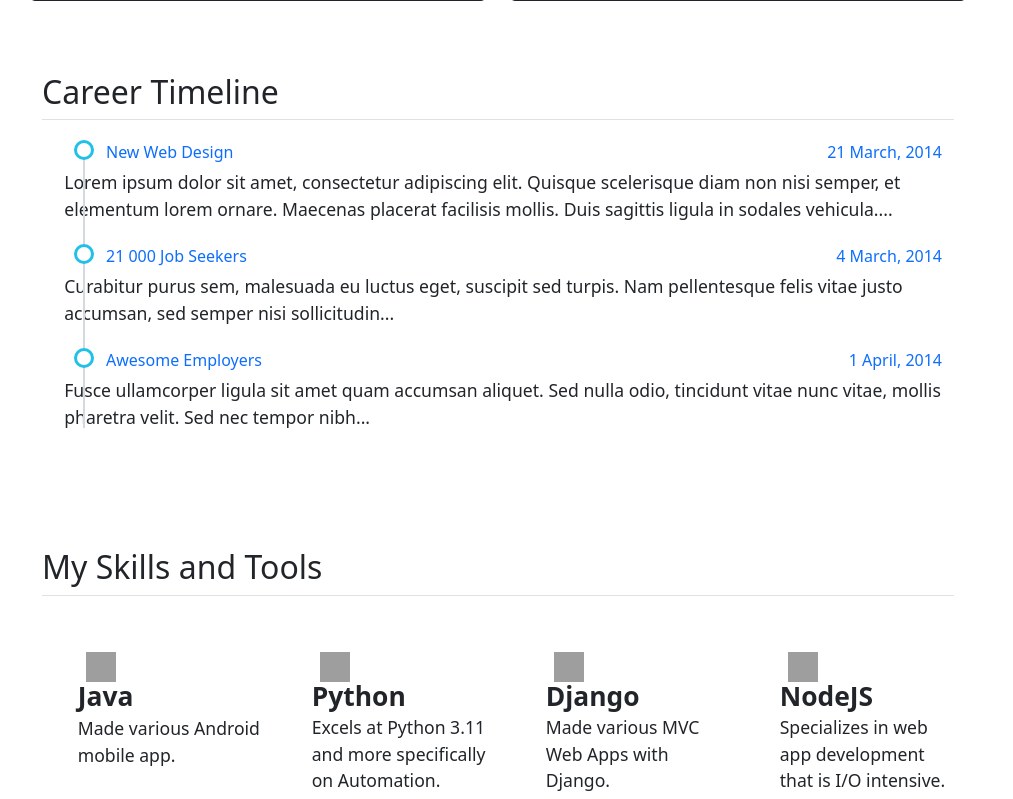
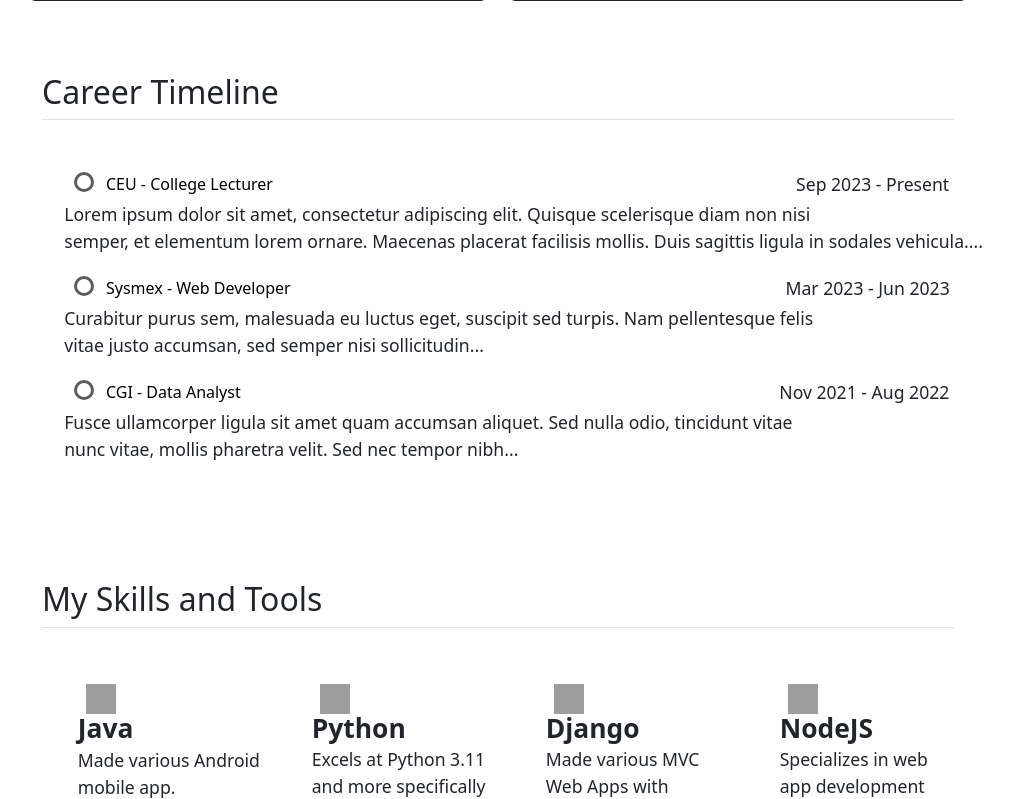
Before and after one commit to neekho/ports, a Django app: page / in a window 1280 px wide. Shown: the part 1897-2696 px from the top of the page, without its empty margins (142-1155 px from the left). Run offline with Django 4.2, Linux system fonts and the light colour scheme; some libraries are stand-ins or nearby versions; grey boxes are pictures that could not be loaded.

Commit message:
fixed project selections, and progress on career sect

```diff
--- a/home/static/home/css/index.css
+++ b/home/static/home/css/index.css
@@ -1,6 +1,7 @@
 * {
     list-style-type: none;
     text-decoration: none;
+
 }
 
 .container {
@@ -9,6 +10,14 @@
 
   a {
     text-decoration: none;
+    color: rgb(0, 0, 0.85);
+    transition: transform 0.6s step-end;
+
+  }
+
+  a:hover {
+    color: rgb(90, 90, 92);
+    transform: scale(1.1);
   }
 
   /*
@@ -241,7 +250,7 @@
   background-size: cover !important;
   color: white;
   position: relative;
-  border-radius: 5px;
+  border-radius: 7px;
   margin-bottom: 20px;
 }
 .card-user {
@@ -259,12 +268,20 @@
   position: absolute;
   bottom: 10px;
   left: 10px;
+  display: flex;
+  flex-direction: column;
+  color: white;
 }
-.card-description h2 {
-  font-size: 22px;
-}
+
+.card-description h2,
 .card-description p {
   font-size: 15px;
+  margin: 0; /* Remove default margin */
+}
+
+
+.card-description p {
+  margin: 2px; /* Remove default margin */
 }
 .card-link {
   position: absolute;
@@ -276,7 +293,7 @@
   opacity: 0;
 }
 .card-link:hover{
-  opacity: 0.1;
+  opacity: 0.2;
 }
 .features img {
   width: 100px;
@@ -296,14 +313,13 @@
 
 /* career */
 ul.timeline-3 {
-  list-style-type: none;
   position: relative;
 }
 ul.timeline-3:before {
   content: " ";
   background: #d4d9df;
   display: inline-block;
-  position: absolute;
+  position: relative; /* relative*/
   left: 29px;
   width: 2px;
   height: 100%;
@@ -319,7 +335,7 @@
   display: inline-block;
   position: absolute;
   border-radius: 50%;
-  border: 3px solid #22c0e8;
+  border: 3px solid rgba(64, 64, 64, 0.85);
   left: 20px;
   width: 20px;
   height: 20px;
--- a/home/templates/home/base.html
+++ b/home/templates/home/base.html
@@ -108,21 +108,21 @@
             <li class="mb-4"> <!-- Added margin-bottom class -->
               <div class="time-line-content">
 
-                <a href="#!">New Web Design</a>
-                <a href="#!" class="float-end">21 March, 2014</a>
+                <a href="#">CEU - College Lecturer</a>
+                <p href="#!" class="float-end">Sep 2023 - Present</p>
                 <p class="mt-2">Lorem ipsum dolor sit amet, consectetur adipiscing elit. Quisque scelerisque diam non nisi semper, et elementum lorem ornare. Maecenas placerat facilisis mollis. Duis sagittis ligula in sodales vehicula....</p>
               </div>
             </li>
 
 
             <li class="mb-4"> <!-- Added margin-bottom class -->
-              <a href="#!">21 000 Job Seekers</a>
-              <a href="#!" class="float-end">4 March, 2014</a>
+              <a href="#!">Sysmex - Web Developer</a>
+              <p href="#!" class="float-end">Mar 2023 - Jun 2023</p>
               <p class="mt-2">Curabitur purus sem, malesuada eu luctus eget, suscipit sed turpis. Nam pellentesque felis vitae justo accumsan, sed semper nisi sollicitudin...</p>
             </li>
             <li class="mb-4"> <!-- Added margin-bottom class -->
-              <a href="#!">Awesome Employers</a>
-              <a href="#!" class="float-end">1 April, 2014</a>
+              <a href="#!">CGI - Data Analyst</a>
+              <p href="#!" class="float-end">Nov 2021 - Aug 2022</p>
               <p class="mt-2">Fusce ullamcorper ligula sit amet quam accumsan aliquet. Sed nulla odio, tincidunt vitae nunc vitae, mollis pharetra velit. Sed nec tempor nibh...</p>
             </li>
           </ul>
@@ -355,14 +355,14 @@
         <div class="row g-4 py-5 row-cols-1 row-cols-lg-3">
 
           <div class="col-xs-12 col-sm-4">
-            <div class="card" style="background: linear-gradient(rgba(0,0,0,0.3), rgba(0,0,0,0.2)), url('https://i.ibb.co/VMcvppH/image-2024-02-08-235958962.png');">
-              <div class="card-category">Web App</div>
+            <div class="card" style="background: linear-gradient(rgba(0,0,0,0.3), rgba(0,0,0,0.2)), url(https://i.ibb.co/9skfsqx/Capture.png" alt="Capture'" alt="Caputre-1');">
+              <div class="card-category">Game Dev</div>
               <div class="card-description">
-                <h2>Django + SQL</h2>
-                <p>A business management system</p>
+                <h2>Unity Engine </h2>
+                <p>2D Game</p>
               </div>
               <img class="card-user avatar avatar-large" src="https://icongr.am/devicon/github-original.svg?size=28&color=141414">
-              <a class="card-link" href="https://github.com/neekho/BMS-Business-Management-System" target="_blank" ></a>
+              <a class="card-link" href="https://github.com/neekho/2DUnity" target="_blank" ></a>
             </div>
           </div>
 
```
